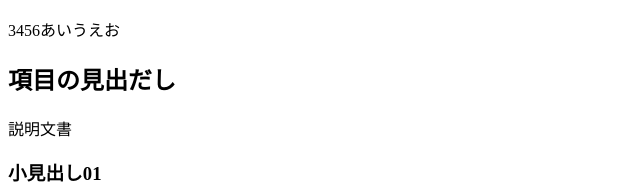
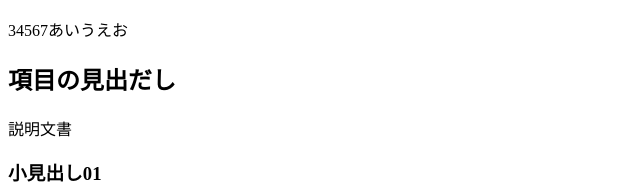
Before and after one commit to yasuko-3810835/lesson01_test, a plain HTML site: page index.html in a window 1280 px wide. Shown: the part 506-693 px from the top of the page, 0-640 px from the left. Drawn offline with Linux system fonts and the light colour scheme.

Commit message:
コミット１

```diff
--- a/index.html
+++ b/index.html
@@ -8,7 +8,7 @@
 <body>
     <h1>初めてのwebサイト</h1>
     <p><img src="abc.jpg" alt="家族旅行"></p>
-    <p>3456あいうえお</p>
+    <p>34567あいうえお</p>
 
     <h2>項目の見出だし</h2>
     <p>説明文書</p>
```
